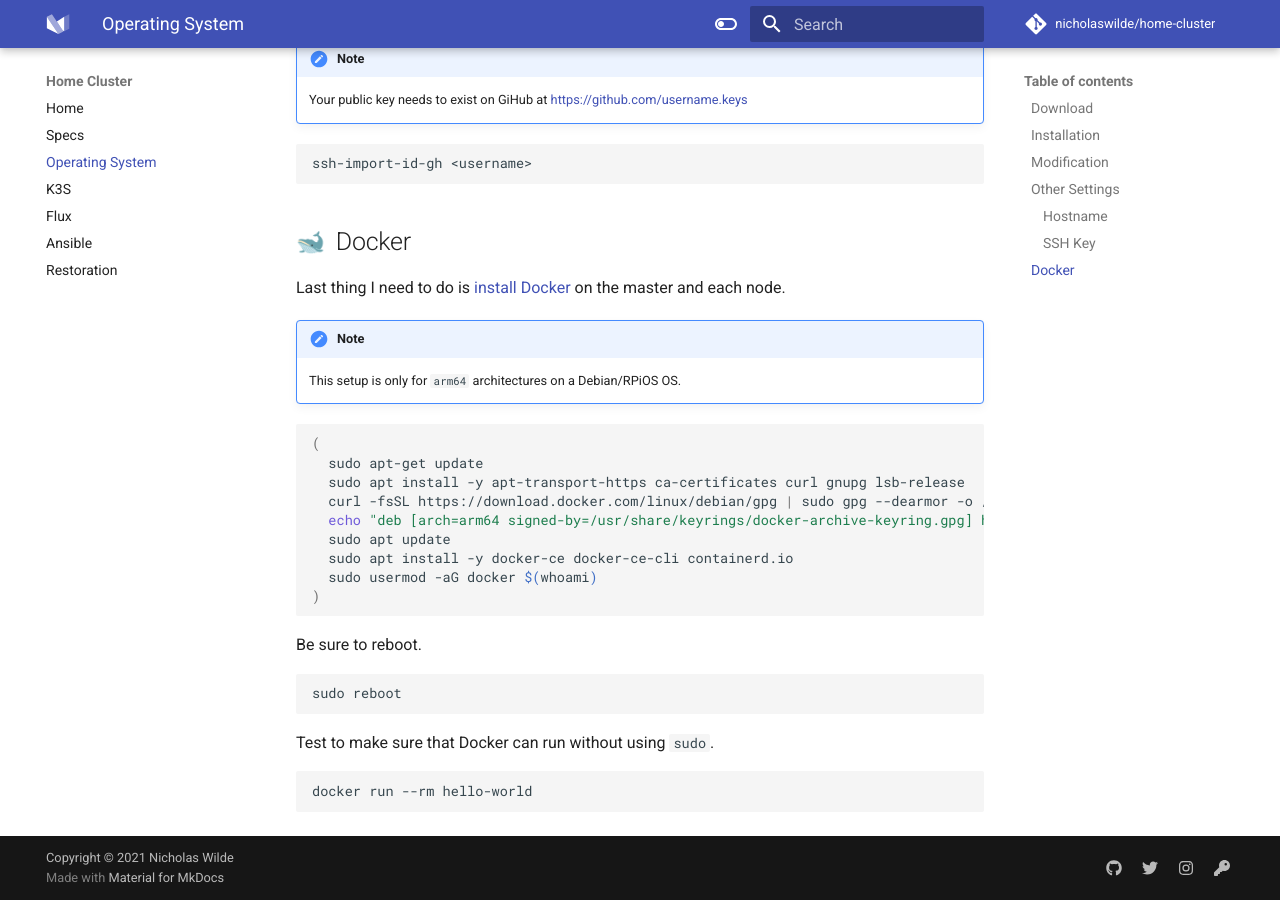
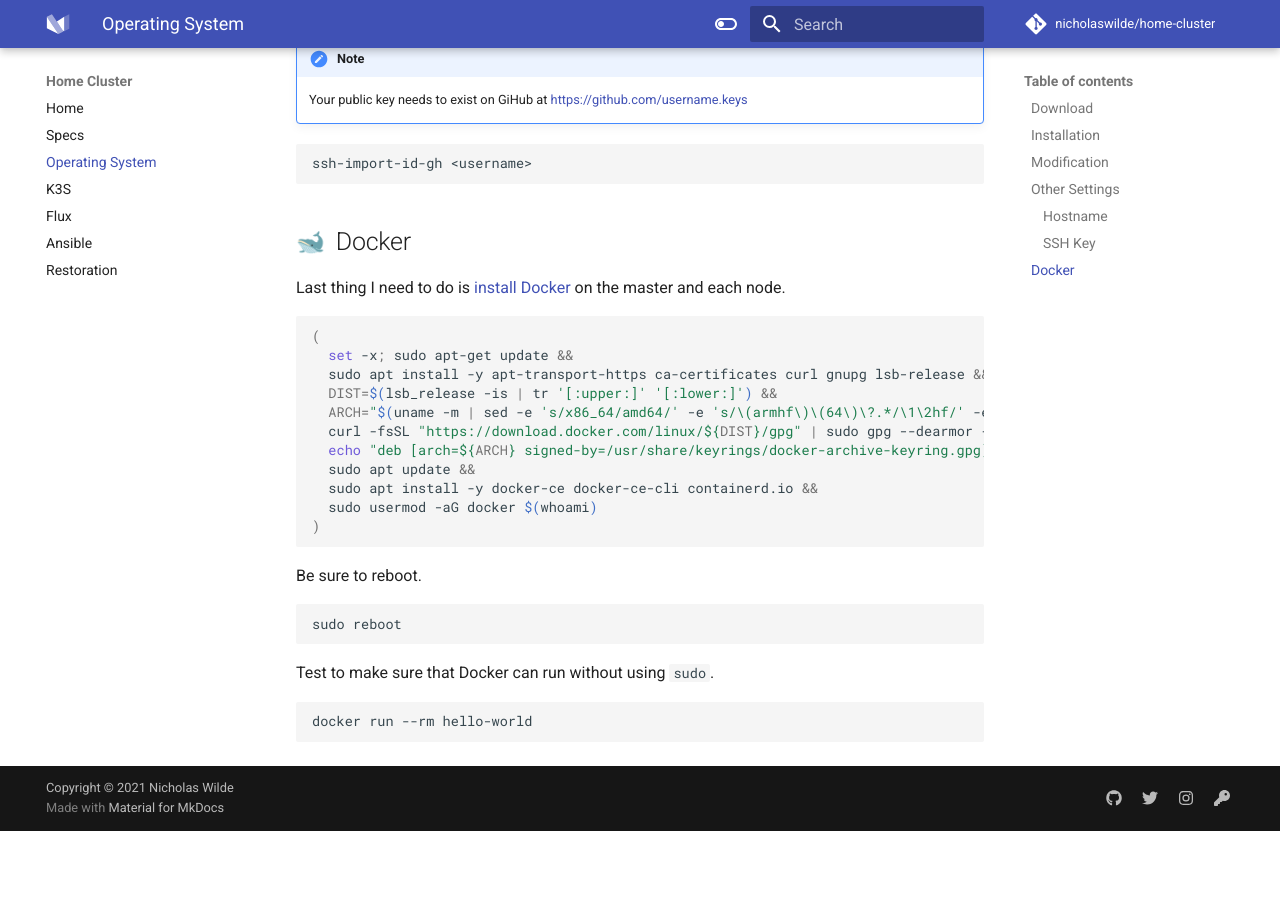
Before and after one commit to nicholaswilde/home-cluster, an MkDocs documentation site: the page built from docs/operating-system.md, in a window 1280 px wide and 900 px high, scrolled down 1746 px. Built offline with MkDocs 1.6.1 and Material for MkDocs 9.7.7, drawn with Linux system fonts in a browser that asks for light colours; emoji names are drawn with the system emoji font; comment, search, counter and statistics services are not loaded; after the commit the page ends 2577 px from its top, so only the background shows below that.

Commit message:
Made Docker install work with all debian based distros and archs
Signed-off-by: Nicholas Wilde <ncwilde43@gmail.com>

````diff
--- a/docs/operating-system.md
+++ b/docs/operating-system.md
@@ -88,17 +88,16 @@
 
 Last thing I need to do is [install Docker][docker] on the master and each node.
 
-!!! Note
-    This setup is only for `arm64` architectures on a Debian/RPiOS OS.
-
 ```shell
 (
-  sudo apt-get update
-  sudo apt install -y apt-transport-https ca-certificates curl gnupg lsb-release
-  curl -fsSL https://download.docker.com/linux/debian/gpg | sudo gpg --dearmor -o /usr/share/keyrings/docker-archive-keyring.gpg
-  echo "deb [arch=arm64 signed-by=/usr/share/keyrings/docker-archive-keyring.gpg] https://download.docker.com/linux/debian $(lsb_release -cs) stable" | sudo tee /etc/apt/sources.list.d/docker.list > /dev/null
-  sudo apt update
-  sudo apt install -y docker-ce docker-ce-cli containerd.io
+  set -x; sudo apt-get update &&
+  sudo apt install -y apt-transport-https ca-certificates curl gnupg lsb-release &&
+  DIST=$(lsb_release -is | tr '[:upper:]' '[:lower:]') &&
+  ARCH="$(uname -m | sed -e 's/x86_64/amd64/' -e 's/\(armhf\)\(64\)\?.*/\1\2hf/' -e 's/aarch64$/arm64/')" &&
+  curl -fsSL "https://download.docker.com/linux/${DIST}/gpg" | sudo gpg --dearmor -o /usr/share/keyrings/docker-archive-keyring.gpg &&
+  echo "deb [arch=${ARCH} signed-by=/usr/share/keyrings/docker-archive-keyring.gpg] https://download.docker.com/linux/${DIST} $(lsb_release -cs) stable" | sudo tee /etc/apt/sources.list.d/docker.list > /dev/null
+  sudo apt update &&
+  sudo apt install -y docker-ce docker-ce-cli containerd.io &&
   sudo usermod -aG docker $(whoami)
 )
 ```
````
